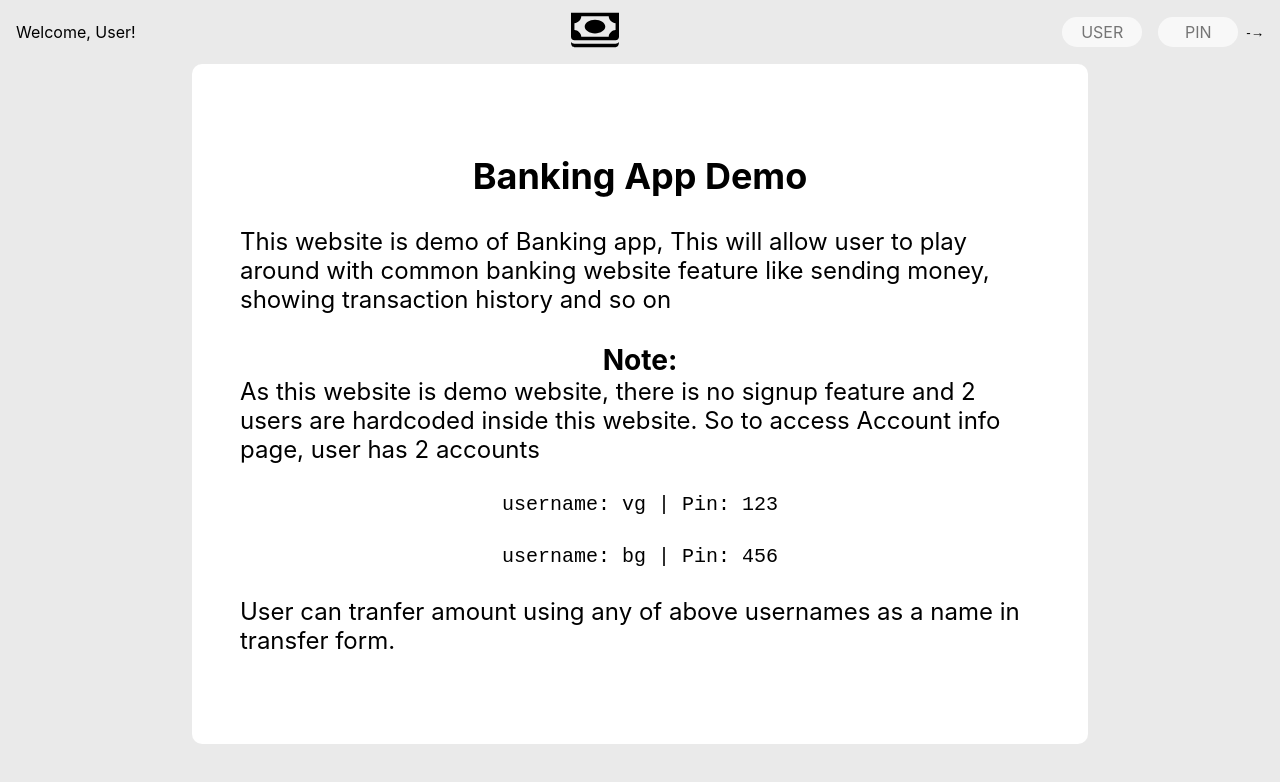
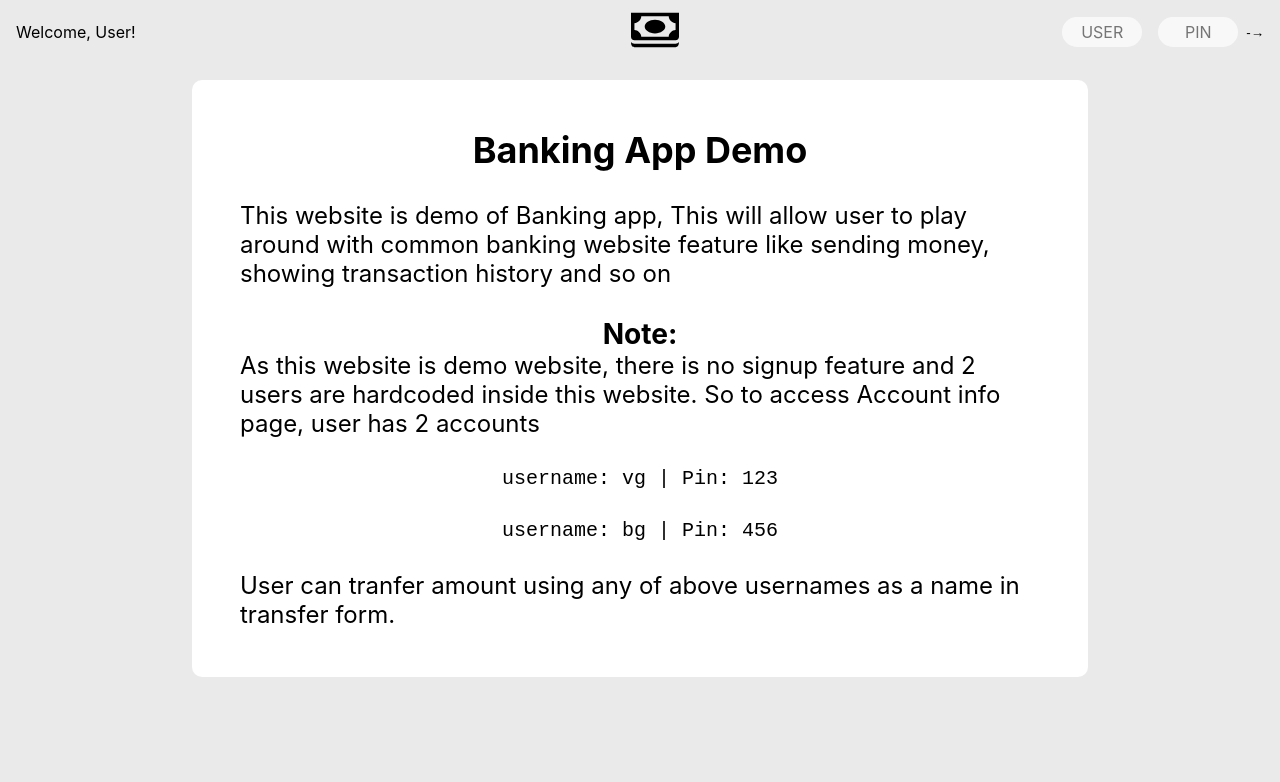
Before and after one commit to kakkarot9712/minimal_bank_app_demo, a React (Create React App) app: page / in a window 1280 px wide. Shown: the top 782 px of the page. Built offline with nearby package versions, Linux system fonts and the light colour scheme.

Commit message:
style adjustment anďfixed few bugs

```diff
--- a/src/Components/Auth/AuthForm.css
+++ b/src/Components/Auth/AuthForm.css
@@ -31,7 +31,7 @@
 }
 
 .auth-container {
-    width: 15.5rem;
+    width: 11rem;
     text-align: right;
     margin: 0 1rem;
 }
--- a/src/Components/Dashboard/Summary.js
+++ b/src/Components/Dashboard/Summary.js
@@ -12,7 +12,7 @@ const Summary = (props) => {
     .reduce((a, b) => a + b);
 
   const total = props.movements.map((el) => el[1]).reduce((a, b) => a + b);
-  const interest = total + (total * props.interestRate) / 100;
+  const interest = (total * props.interestRate) / 100;
   return (
     <section className="summary_section">
       <div className="summary">
--- a/src/Components/Header/MainHeader.css
+++ b/src/Components/Header/MainHeader.css
@@ -5,6 +5,11 @@ header {
     align-items: center;
     height: 4rem;
     width: 100vw;
+    margin-bottom: 1rem;
+}
+
+header p {
+    width: 15rem;
 }
 
 header img {
--- a/src/Components/Header/MainHeader.js
+++ b/src/Components/Header/MainHeader.js
@@ -7,7 +7,11 @@ const MainHeader = (props) => {
     <header>
       <p>Welcome, {props.name}!</p>
       <Link to={"/"}>
-        <img src="SVGs/bank-14-svgrepo-com.svg" alt="demo-bank-home" />
+        <img
+          src="SVGs/bank-14-svgrepo-com.svg"
+          alt="demo-bank-home"
+          className="logo"
+        />
       </Link>
       <AuthForm
         login={props.login}
--- a/src/Components/HomeInfo/HomeInfo.css
+++ b/src/Components/HomeInfo/HomeInfo.css
@@ -5,7 +5,7 @@
     flex-direction: column;
     padding: 3rem;
     width: 70%;
-    height: 85vh;
+    min-height: 30rem;
     margin: auto;
     background-color: rgb(255, 255, 255);
     border-radius: 10px;
```
